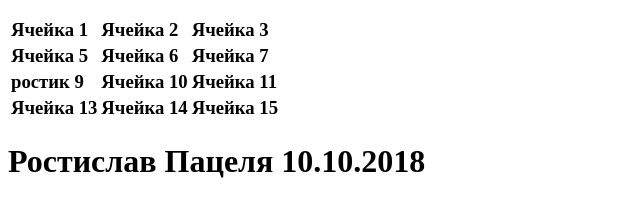
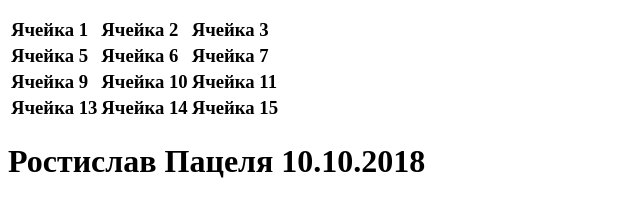
Before and after one commit to Rostik123445/Myclass, a plain HTML site: page index.html in a window 1280 px wide. Shown: the part 584-797 px from the top of the page, 0-640 px from the left. Drawn offline with Linux system fonts and the light colour scheme.

Commit message:
Update index.html

```diff
--- a/index.html
+++ b/index.html
@@ -24,7 +24,7 @@
       <td>Ячейка 7</td>
     </tr>
     <tr>
-      <td>ростик 9</td>
+      <td>Ячейка 9</td>
       <td>Ячейка 10</td>
       <td>Ячейка 11</td>
        <tr>
```
